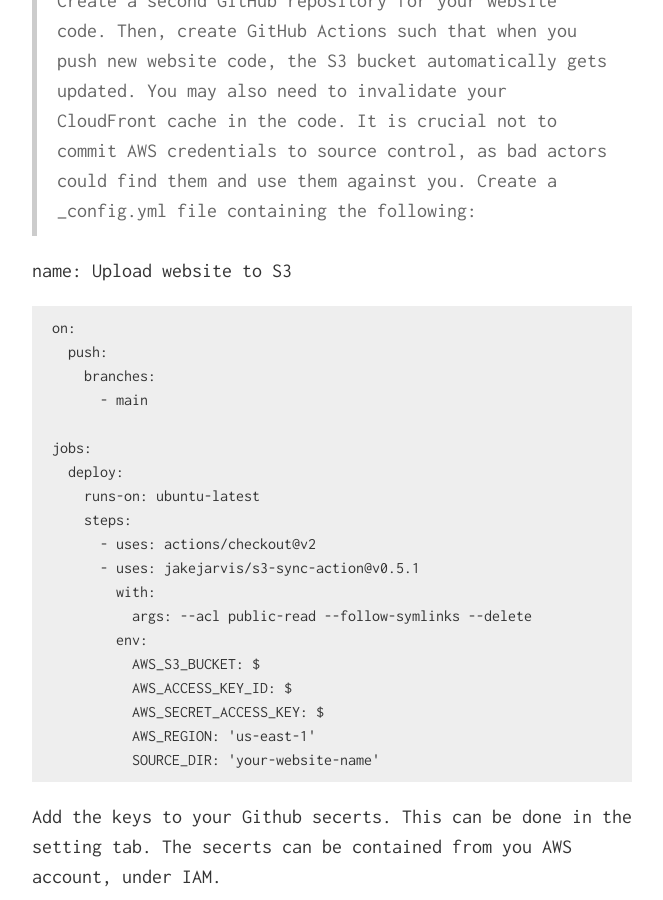
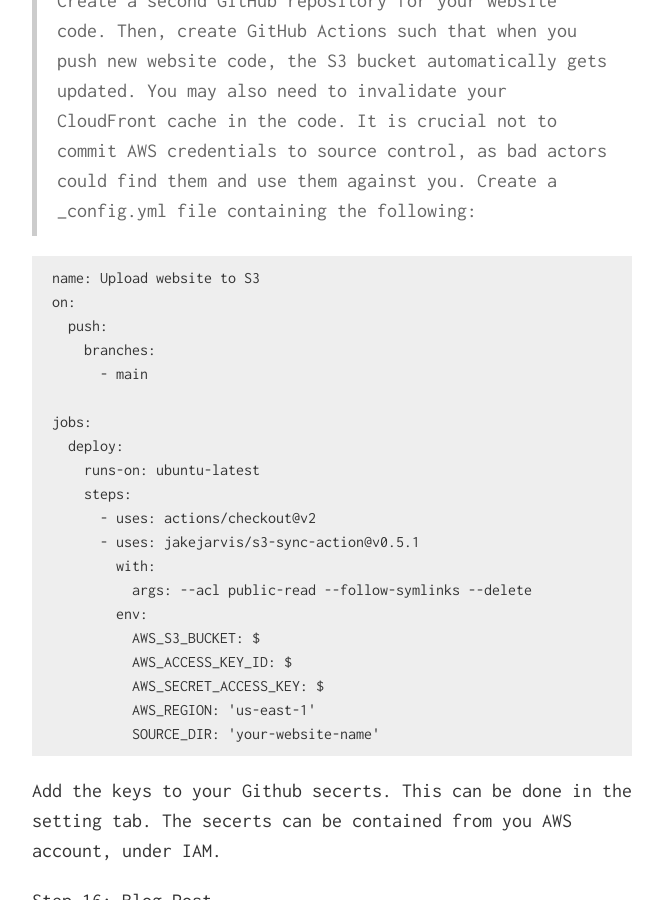
Before and after one commit to PendingUsername/PendingUsername.github.io, a Jekyll site: the page built from index.md, in a window 1280 px wide and 900 px high, scrolled down 8534 px. Shown: the whole window, without its empty margins (308-971 px from the left). Built offline with Jekyll 4.4.1, drawn with Linux system fonts in a browser that asks for light colours; our own code applies the rules of GitHub Pages for plain Markdown files.

Commit message:
Update index.md

````diff
--- a/index.md
+++ b/index.md
@@ -119,9 +119,8 @@ Step 14: CI/CD (Back end)*
 Step 15: CI/CD (Front end)
 > Create a second GitHub repository for your website code. Then, create GitHub Actions such that when you push new website code, the S3 bucket automatically gets updated. You may also need to invalidate your CloudFront cache in the code. It is crucial not to commit AWS credentials to source control, as bad actors could find them and use them against you. Create a _config.yml file containing the following:
 
+```YAML
 name: Upload website to S3
-
-```YAML
 on:
   push:
     branches:
````
